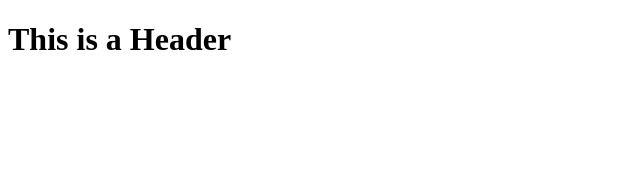
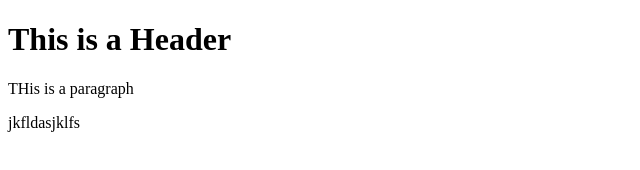
Before and after one commit to hamkihamza/git-test, a plain HTML site: page index.html in a window 1280 px wide. Shown: the whole page, without its empty margins (0-640 px from the left). Drawn offline with Linux system fonts and the light colour scheme.

Commit message:
Second Commit

```diff
--- a/index.html
+++ b/index.html
@@ -2,5 +2,7 @@
 <html>
     <body>
         <h1> This is a Header</h1>
+        <p>THis is a paragraph</p>
+        <p>jkfldasjklfs</p>
     </body>
 </html>
```
